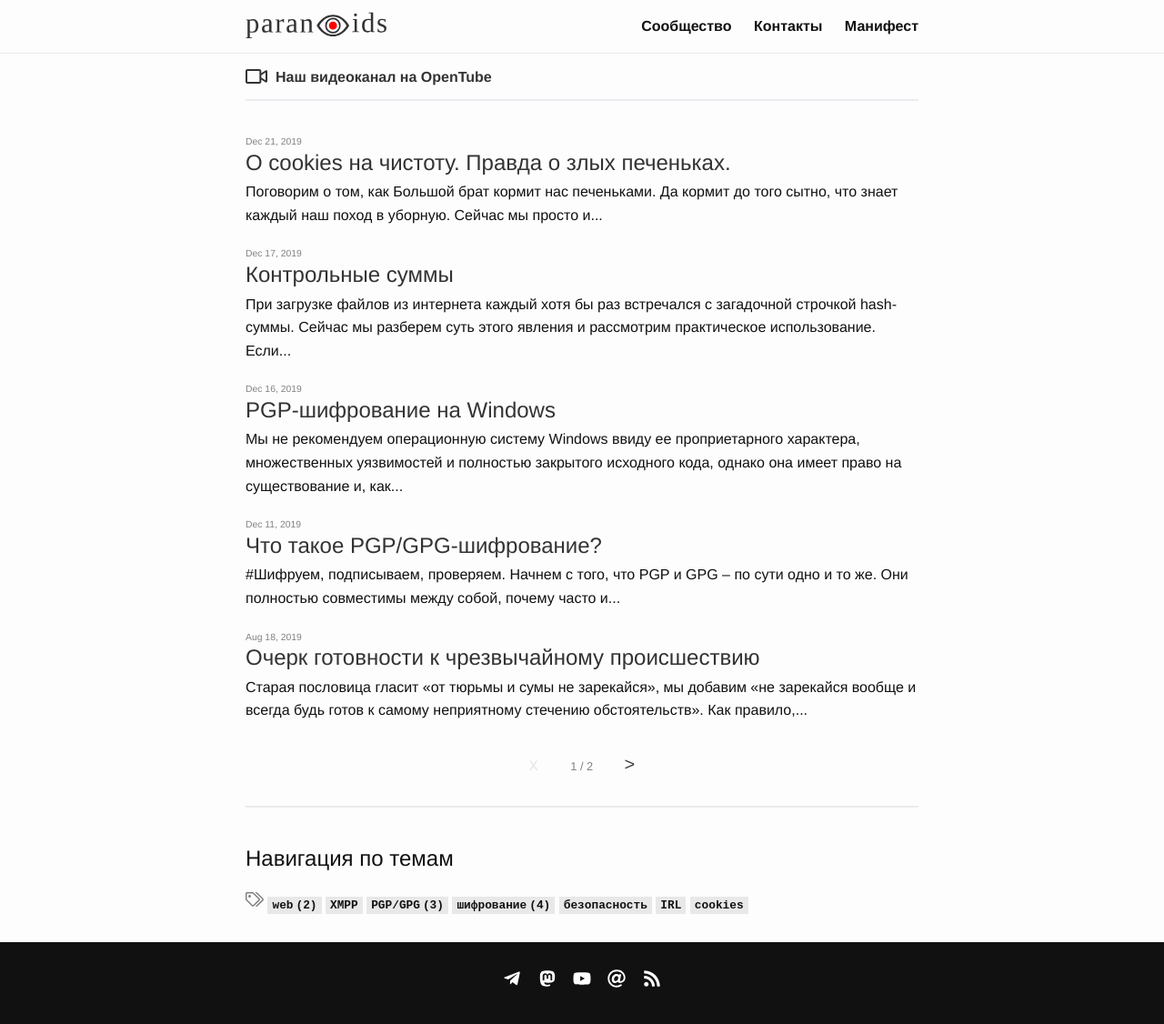
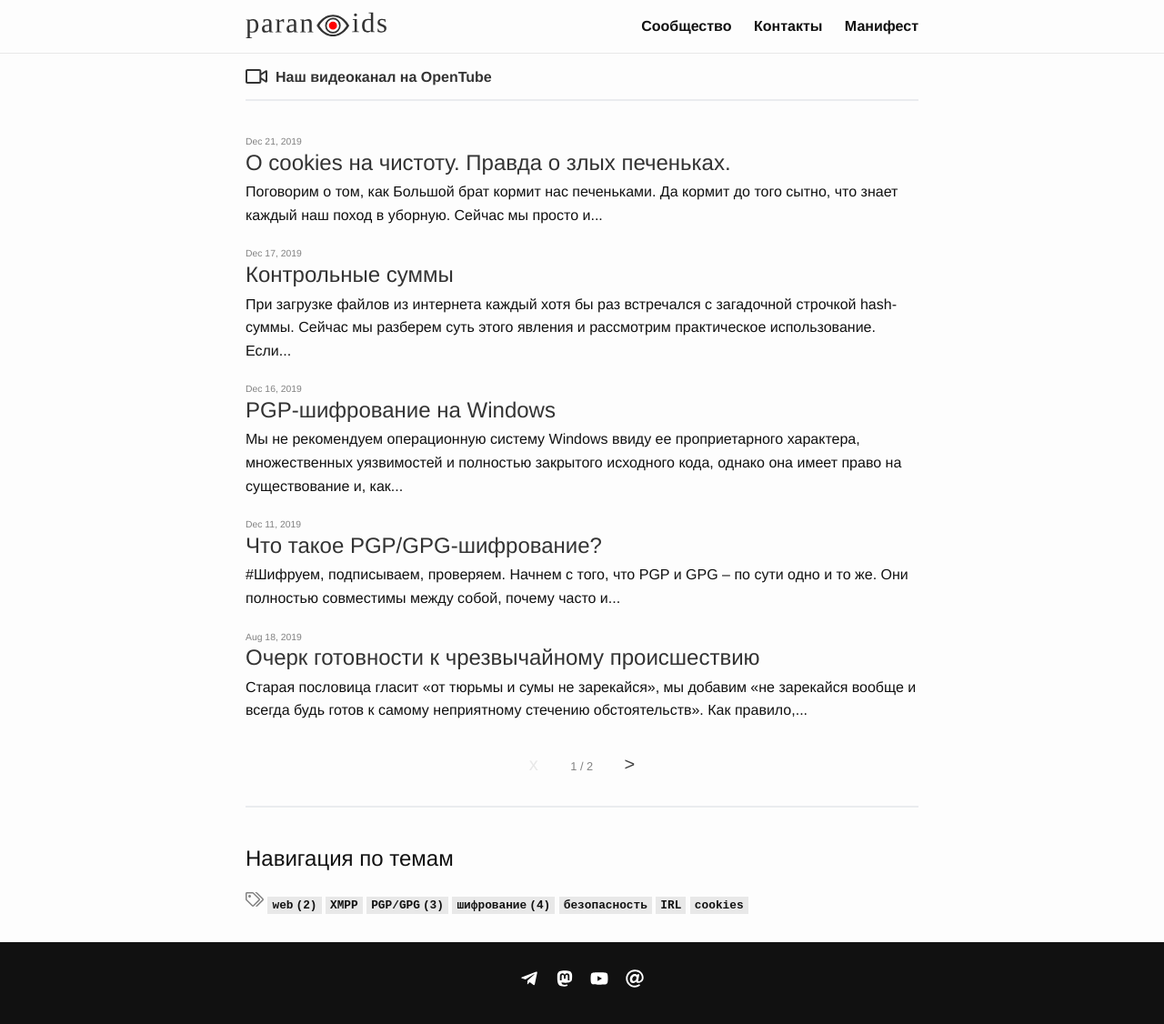
Before and after one commit to 2b7E1n6D0e5R7/2b7E1n6D0e5R7.github.io, a Jekyll site: the page built from index.html, in a window 1280 px wide. Shown: the whole page at 91% size. Built offline with Jekyll 4.4.1, drawn with Linux system fonts in a browser that asks for light colours; the list of posts is cut into pages by our own code.

Commit message:
Update contact-icons.html

```diff
--- a/_includes/contact-icons.html
+++ b/_includes/contact-icons.html
@@ -49,11 +49,7 @@
 
   {% for page in site.pages %}
   {% if page.layout == 'blog' %}
-  <li>
-    <a href="{{ "/feed.xml" | relative_url }}">
-    <svg xmlns="http://www.w3.org/2000/svg" width="20px" height="20px" viewBox="0 0 448 512"><path id="rss" fill="#ffffff" d="M128.081 415.959c0 35.369-28.672 64.041-64.041 64.041S0 451.328 0 415.959s28.672-64.041 64.041-64.041 64.04 28.673 64.04 64.041zm175.66 47.25c-8.354-154.6-132.185-278.587-286.95-286.95C7.656 175.765 0 183.105 0 192.253v48.069c0 8.415 6.49 15.472 14.887 16.018 111.832 7.284 201.473 96.702 208.772 208.772.547 8.397 7.604 14.887 16.018 14.887h48.069c9.149.001 16.489-7.655 15.995-16.79zm144.249.288C439.596 229.677 251.465 40.445 16.503 32.01 7.473 31.686 0 38.981 0 48.016v48.068c0 8.625 6.835 15.645 15.453 15.999 191.179 7.839 344.627 161.316 352.465 352.465.353 8.618 7.373 15.453 15.999 15.453h48.068c9.034-.001 16.329-7.474 16.005-16.504z"/></svg>
-    </a>
-  </li>
+
   {% break %}
   {% endif %}
   {% endfor %}
```
